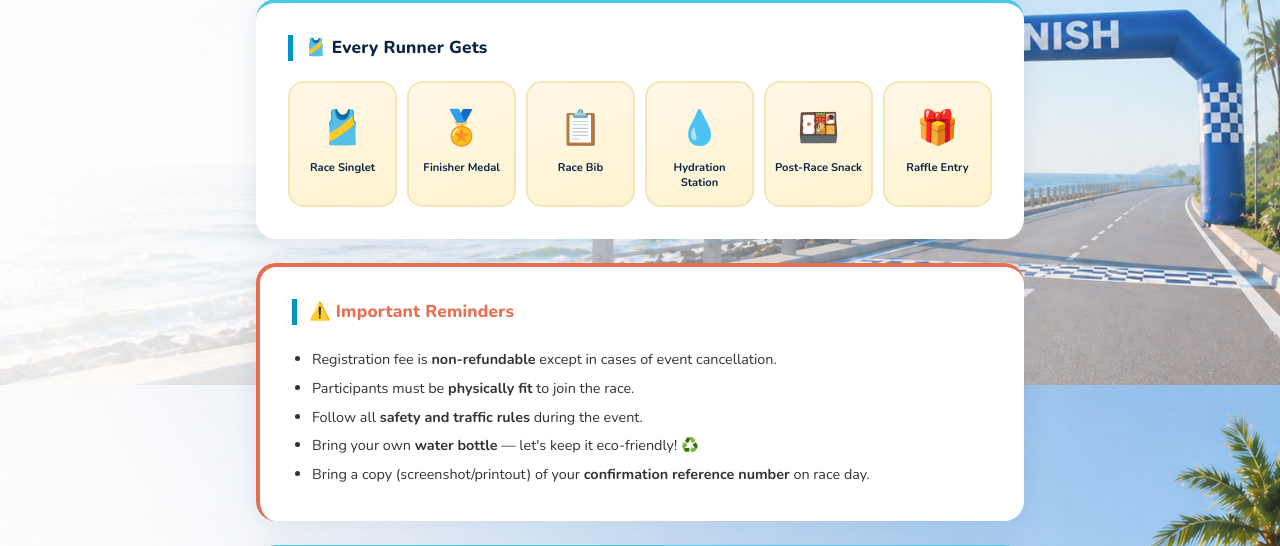
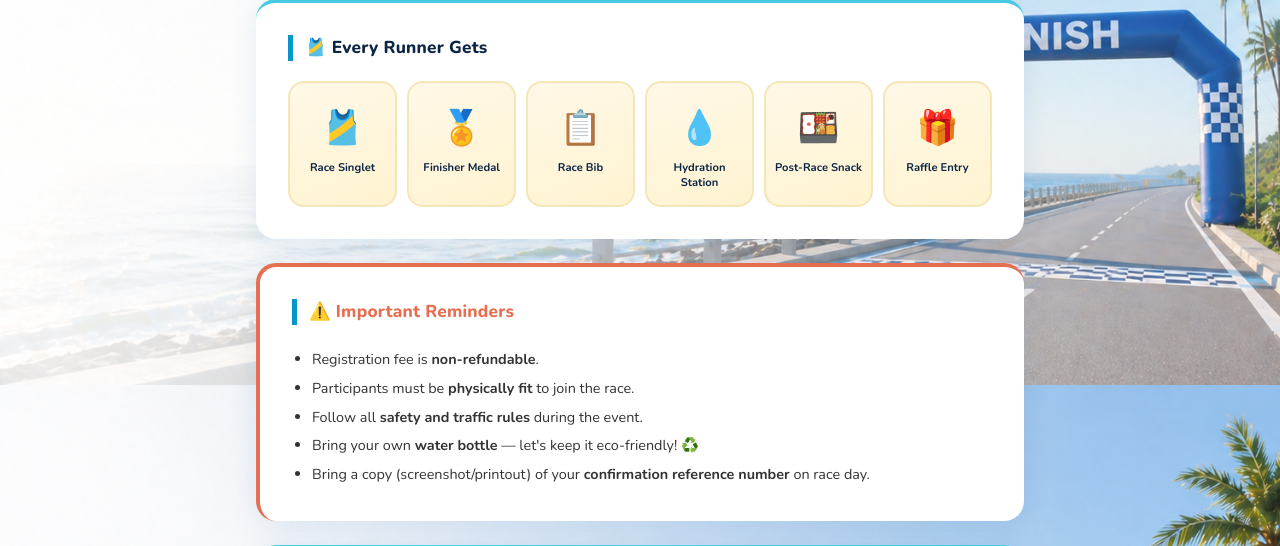
Before and after one commit to kajiraw06/atabay_funrun, a PHP site: page /index.html in a window 1280 px wide. Shown: the part 1215-1761 px from the top of the page. Run offline with PHP 8.4, Linux system fonts and the light colour scheme; some libraries are stand-ins or nearby versions.

Commit message:
Remove event cancellation exception from refund policy

```diff
--- a/index.html
+++ b/index.html
@@ -135,7 +135,7 @@
     <div class="form-card mb-4" style="border-left:4px solid var(--primary);">
         <div class="section-title" style="color:var(--primary);">⚠️ Important Reminders</div>
         <ul style="font-size:.9rem;line-height:2;margin:0;padding-left:20px;color:#333;">
-            <li>Registration fee is <strong>non-refundable</strong> except in cases of event cancellation.</li>
+            <li>Registration fee is <strong>non-refundable</strong>.</li>
             <li>Participants must be <strong>physically fit</strong> to join the race.</li>
             <li>Follow all <strong>safety and traffic rules</strong> during the event.</li>
             <li>Bring your own <strong>water bottle</strong> — let's keep it eco-friendly! ♻️</li>
@@ -301,7 +301,7 @@
                 activity and associated risks. I voluntarily assume all risks of injury or illness that may result
                 from my participation. I agree to abide by all rules and regulations set by the organizers.
                 I consent to the use of my personal information for registration and event communication purposes.
-                Registration fees are <strong>non-refundable</strong> except in cases of event cancellation by the organizers.
+                Registration fees are <strong>non-refundable</strong>.
             </div>
             <div class="form-check mb-3">
                 <input class="form-check-input" type="checkbox" id="healthDeclaration" value="1">
--- a/index.php
+++ b/index.php
@@ -293,8 +293,7 @@ $cat_json = json_encode(array_map(fn($v) => $v['fee'], CATEGORIES));
                 involves physical activity and associated risks. I voluntarily assume all risks of injury or illness
                 that may result from my participation. I agree to abide by all rules and regulations set by the
                 organizers. I consent to the use of my personal information for registration and communication purposes
-                related to this event. Registration fees are non-refundable except in cases of event cancellation
-                by the organizers.
+                related to this event. Registration fees are non-refundable.
             </div>
             <div class="form-check mb-4">
                 <input class="form-check-input" type="checkbox" name="agree_terms" id="agreeTerms" required value="1">
```
